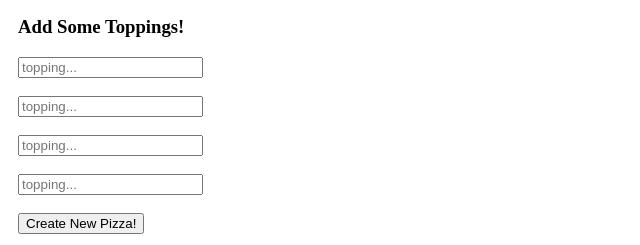
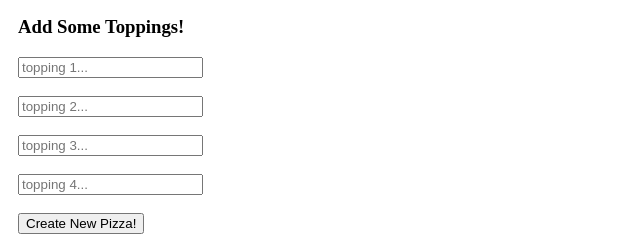
Before and after one commit to megfly/wildtoppings_frontend, a plain HTML site: page index.html in a window 1280 px wide. Shown: the part 231-476 px from the top of the page, 0-640 px from the left. Drawn offline with Linux system fonts and the light colour scheme; no server answers.

Commit message:
modified placeholders for toppings in the create pizza form

```diff
--- a/index.html
+++ b/index.html
@@ -36,7 +36,7 @@
         type="text"
         name="topping1"
         value=""
-        placeholder="topping..."
+        placeholder="topping 1..."
         >
 <br>
     <br>
@@ -44,7 +44,7 @@
         type="text"
         name="topping2"
         value=""
-        placeholder="topping..."
+        placeholder="topping 2..."
         >
 <br>
     <br>
@@ -52,7 +52,7 @@
         type="text"
         name="topping3"
         value=""
-        placeholder="topping..."
+        placeholder="topping 3..."
         >
 <br>
     <br>
@@ -60,7 +60,7 @@
         type="text"
         name="topping4"
         value=""
-        placeholder="topping..."
+        placeholder="topping 4..."
         >
 <br>
     <br>
```
